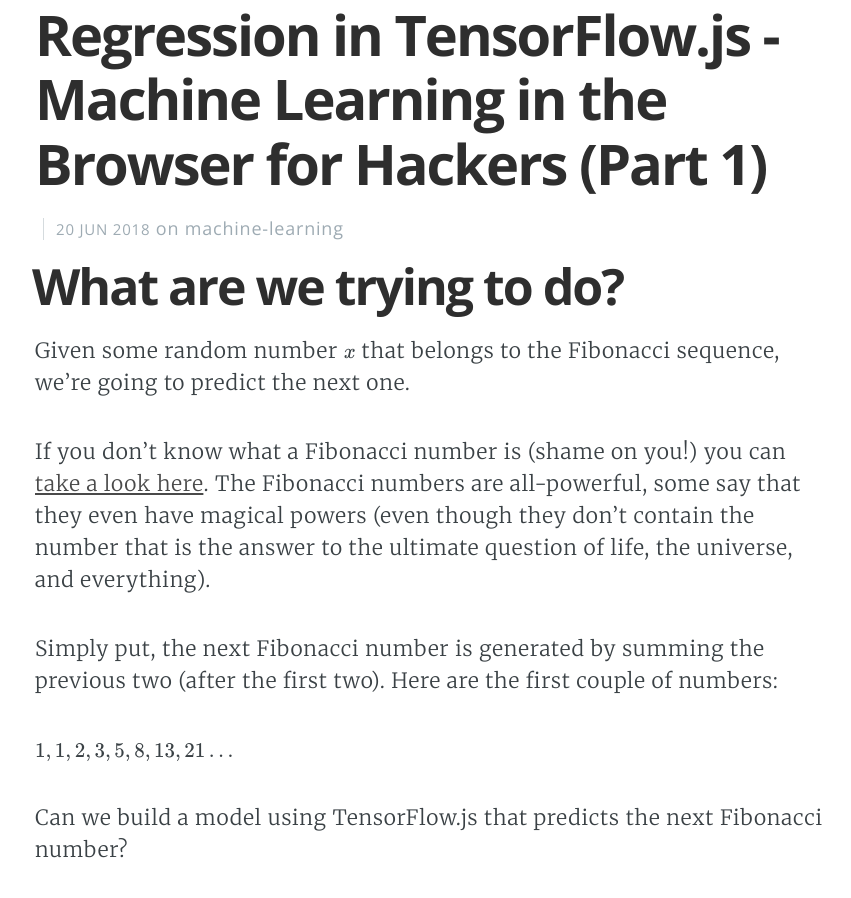
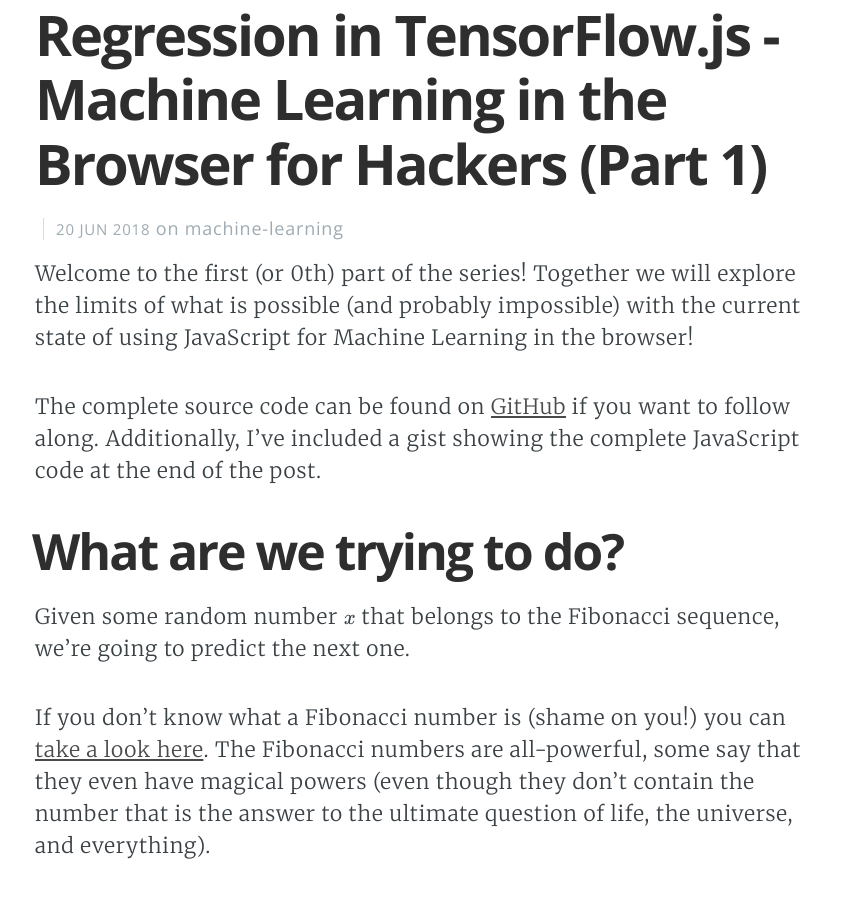
Before and after one commit to andybala/curiousily.github.com, a Jekyll site: the page built from _posts/2018-06-19-ml-in-browser-for-hackers-part-1.markdown, in a window 1280 px wide and 900 px high, scrolled down 305 px. Shown: the whole window, without its empty margins (205-1056 px from the left). Built offline with Jekyll 4.4.1, drawn with Linux system fonts in a browser that asks for light colours; formulas are drawn with MathJax 3; comment, search, counter and statistics services are not loaded; some of the changed text lies outside the part shown.

Commit message:
Update post

```diff
--- a/_posts/2018-06-19-ml-in-browser-for-hackers-part-1.markdown
+++ b/_posts/2018-06-19-ml-in-browser-for-hackers-part-1.markdown
@@ -3,8 +3,12 @@
 title:  "Predicting the next Fibonacci number with Linear Regression in TensorFlow.js - Machine Learning in the Browser for Hackers (Part 1)"
 date:   2018-06-20 18:31:00 +0300
 categories: ["machine-learning"]
-excerpt: Ready to build models that run in the browser using only JavaScript and TensorFlow.js? Let's create a Simple Linear Regression model and pick up some core concepts along the way - Tensors, Optimizers, and Variables. Your mission, should you choose to accept it, is to create a model that predicts the next Fibonacci number while only running in the browser!
+excerpt: Ready to build models that run in the browser using only JavaScript and TensorFlow.js? Let's create a Simple Linear Regression model and pick up some core concepts along the way - Tensors, Optimizers, and Variables. Your mission, should you choose to accept it, is to create a model that given a number from the Fibonacci sequence predicts the next one while only running in the browser!
 ---
+
+Welcome to the first (or 0th) part of the series! Together we will explore the limits of what is possible (and probably impossible) with the current state of using JavaScript for Machine Learning in the browser!
+
+The complete source code can be found on [GitHub](https://github.com/curiousily/Machine-Learning-in-the-Browser-for-Hackers/tree/master/1-linear-regression) if you want to follow along. Additionally, I've included a gist showing the complete JavaScript code at the end of the post.
 
 # What are we trying to do?
 
@@ -358,3 +362,7 @@
 You made it! Your first model is successfully running in the browser! It wasn't that hard, wasn't it? Luckily, we’re just getting started. In the next part, we’re going dive deeper in TensorFlow.js and train more complex models.
 
 Please, ask questions or leave feedback in the comments below. Thanks!
+
+P.S. You can find the complete source code on [GitHub](https://github.com/curiousily/Machine-Learning-in-the-Browser-for-Hackers/tree/master/1-linear-regression) or have a look at the gist:
+
+<script src="https://gist.github.com/curiousily/2a8fb08d0e20961256f5a88cb7b8e10d.js"></script>
```
